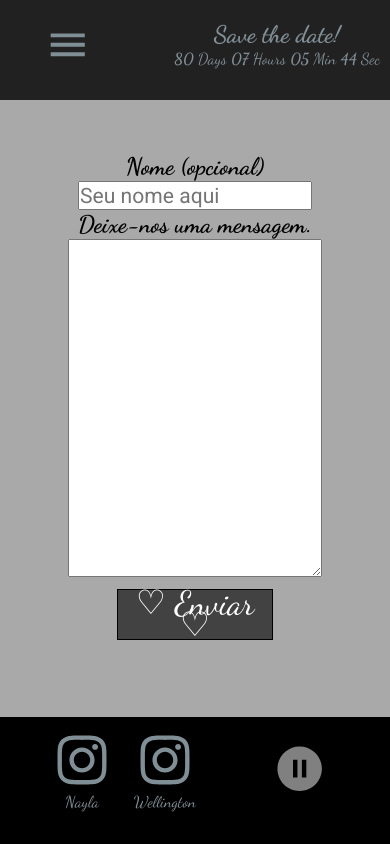
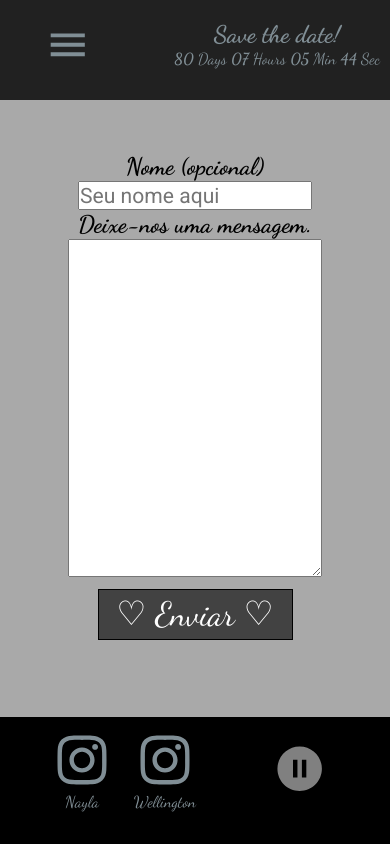
Before and after one commit to montagnini/save-the-date, a React (Create React App) app: page /message in a window 390 px wide. Built offline with nearby package versions, Linux system fonts and the light colour scheme.

Commit message:
Corrigindo botão no celular poco F3

```diff
--- a/src/components/MediaCard/MediaCard.css
+++ b/src/components/MediaCard/MediaCard.css
@@ -56,3 +56,9 @@
     width: 40vw;
   }
 }
+
+@media(max-width: 450px){
+  .button_form{
+    width: 50vw;
+  }
+}
```
